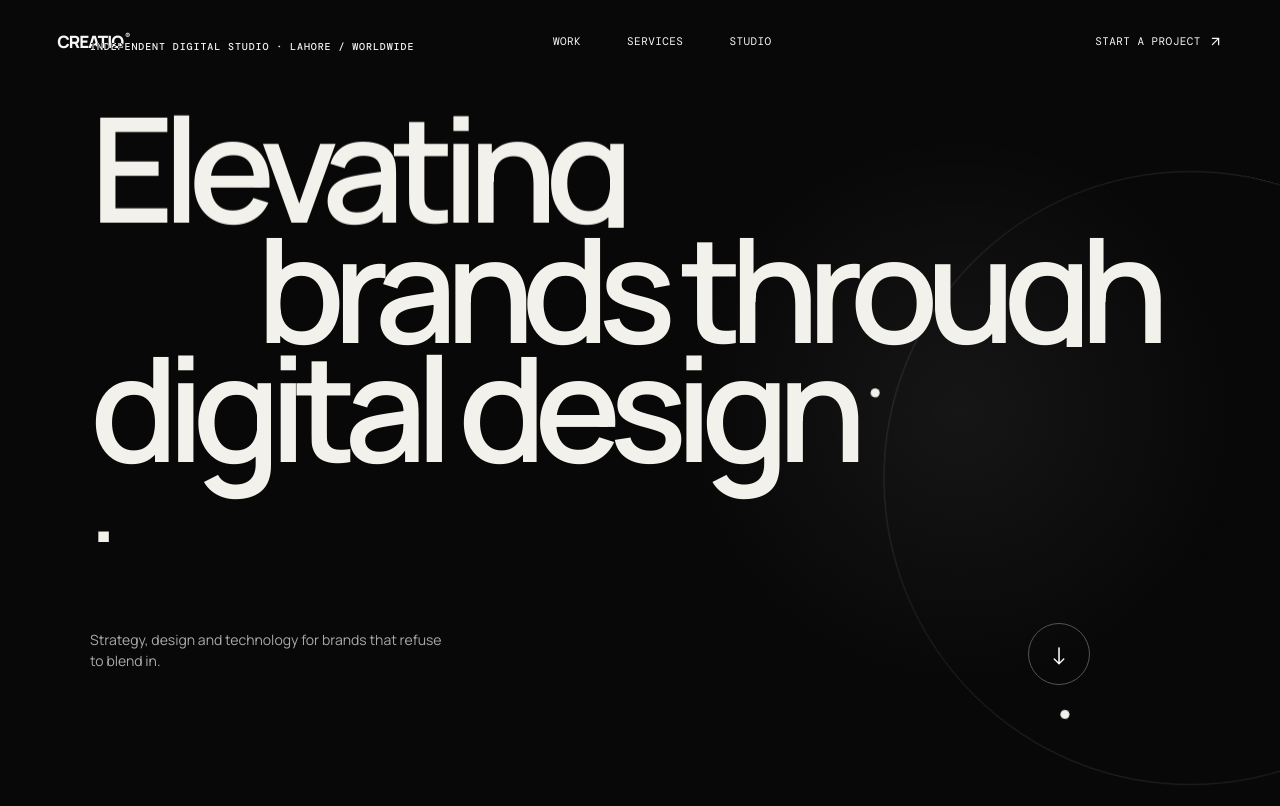
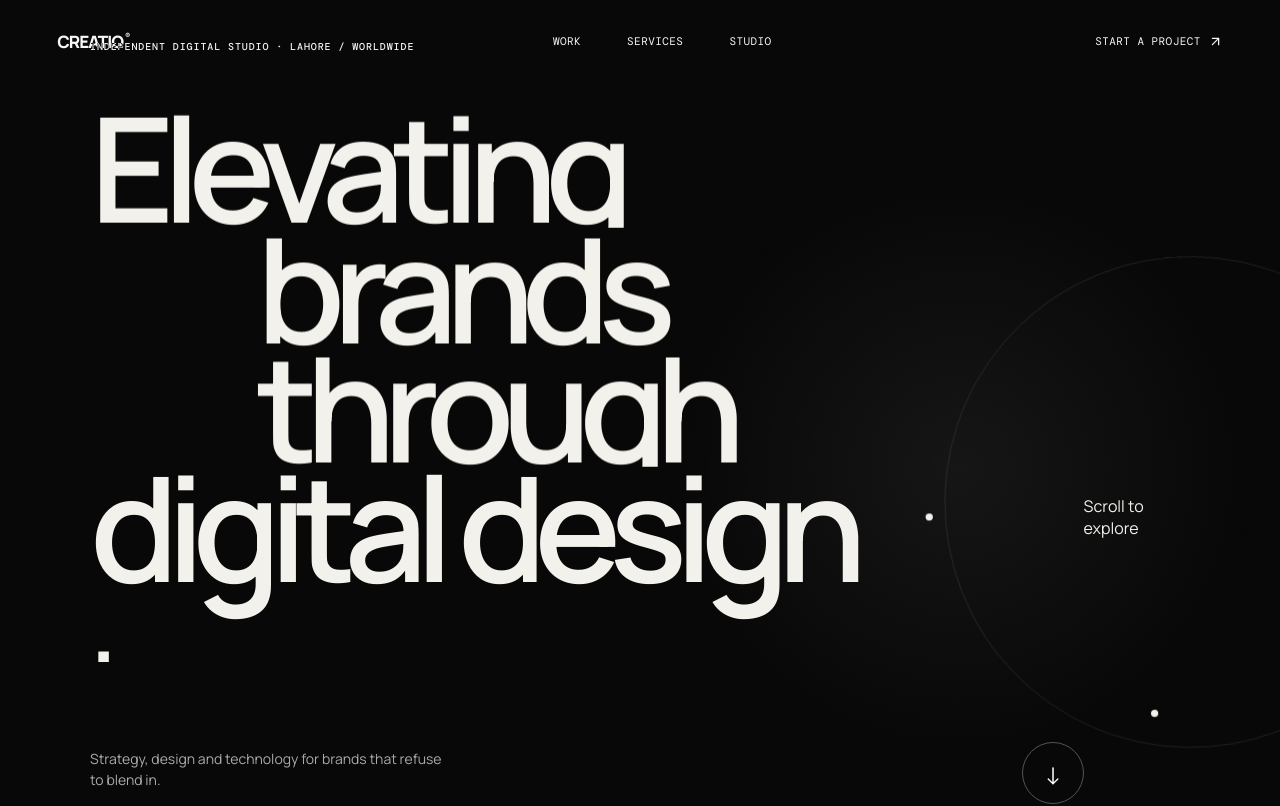
Before and after one commit to hassanmustafabajwa-sudo/creatiq, a React (Vite) app: page / in a window 1280 px wide. Shown: the top 806 px of the page. Built offline with nearby package versions, Linux system fonts and the light colour scheme.

Commit message:
Add advanced scroll-driven experience layer

```diff
--- a/src/main.jsx
+++ b/src/main.jsx
@@ -1,7 +1,7 @@
 import React from 'react';
 import { createRoot } from 'react-dom/client';
 import { AnimatePresence, motion, useScroll, useTransform } from 'framer-motion';
-import { ArrowUpRight, Menu, X } from 'lucide-react';
+import { ArrowUpRight, Menu, X, MoveUpRight } from 'lucide-react';
 import './styles.css';
 
 const work = [
@@ -48,7 +48,9 @@ function App(){
             <button onClick={()=>go('work')} className="round-arrow">↓</button>
           </div>
         </motion.div>
-        <div className="hero-orbit"><span></span><span></span><span></span></div>
+        <motion.div className="hero-orbit" style={{rotate:useTransform(scrollYProgress,[0,.45],[0,120]),scale:useTransform(scrollYProgress,[0,.35],[1,.72])}}><span></span><span></span><span></span></motion.div>
+        <div className="hero-grid" aria-hidden="true"></div>
+        <div className="scroll-cue"><span></span>Scroll to explore</div>
       </section>
 
       <div className="marquee dark"><div>BUILT FOR ATTENTION · BUILT FOR GROWTH · BUILT FOR WHAT'S NEXT ·&nbsp;</div><div>BUILT FOR ATTENTION · BUILT FOR GROWTH · BUILT FOR WHAT'S NEXT ·&nbsp;</div></div>
@@ -64,6 +66,13 @@ function App(){
         <div className="service-list">{services.map((s,i)=><Reveal key={s} delay={i*.04}><div className="service-row"><span>0{i+1}</span><h3>{s}</h3><ArrowUpRight className="service-arrow"/><span className="service-word">CREATIQ</span></div></Reveal>)}</div>
       </section>
 
+      <section className="feature-stage">
+        <div className="feature-copy"><p className="eyebrow">02.5 — Experience</p><h2>Ideas with <em>movement.</em></h2><p>We combine strategy, visual design and technology into digital experiences that feel alive.</p></div>
+        <motion.div className="floating-object" style={{rotateX:useTransform(scrollYProgress,[.25,.62],[-18,18]),rotateY:useTransform(scrollYProgress,[.25,.62],[20,-25]),y:useTransform(scrollYProgress,[.25,.62],[80,-100])}}>
+          <div className="object-ring ring-a"></div><div className="object-ring ring-b"></div><div className="object-core"><span>CTQ</span></div>
+        </motion.div>
+      </section>
+
       <section className="work" id="work">
         <div className="section-head"><p className="eyebrow">03 — Selected work</p><span>Selected / 2024—26</span></div>
         <div className="work-grid">{work.map((item,i)=><Reveal key={item.title} delay={i*.05} className="work-card"><div className="work-image"><img src={item.image} alt="" loading="lazy"/><div className="work-overlay"><span>{item.n}</span><ArrowUpRight/></div></div><div className="work-info"><h3>{item.title}</h3><p>{item.type}</p></div></Reveal>)}</div>
@@ -73,6 +82,8 @@ function App(){
         <div className="section-head"><p className="eyebrow">04 — Process</p><span>Simple. Focused. Relentless.</span></div>
         {['Discover','Define','Create','Launch'].map((x,i)=><Reveal key={x} delay={i*.06}><div className="process-row"><span>0{i+1}</span><h3>{x}</h3><p>{['Find the signal, audience and opportunity.','Turn insight into a sharp creative direction.','Design and build every detail with intent.','Ship, learn and keep moving forward.'][i]}</p><ArrowUpRight/></div></Reveal>)}
       </section>
+
+      <section className="horizontal-statement"><div className="horizontal-track"><span>STRATEGY</span><i>×</i><span>DESIGN</span><i>×</i><span>TECHNOLOGY</span><i>×</i><span>GROWTH</span><i>×</i></div></section>
 
       <section className="statement">
         <div className="statement-line">150+ brands</div><div className="statement-line outline">18 countries</div><div className="statement-line">1 creative engine.</div>
```
